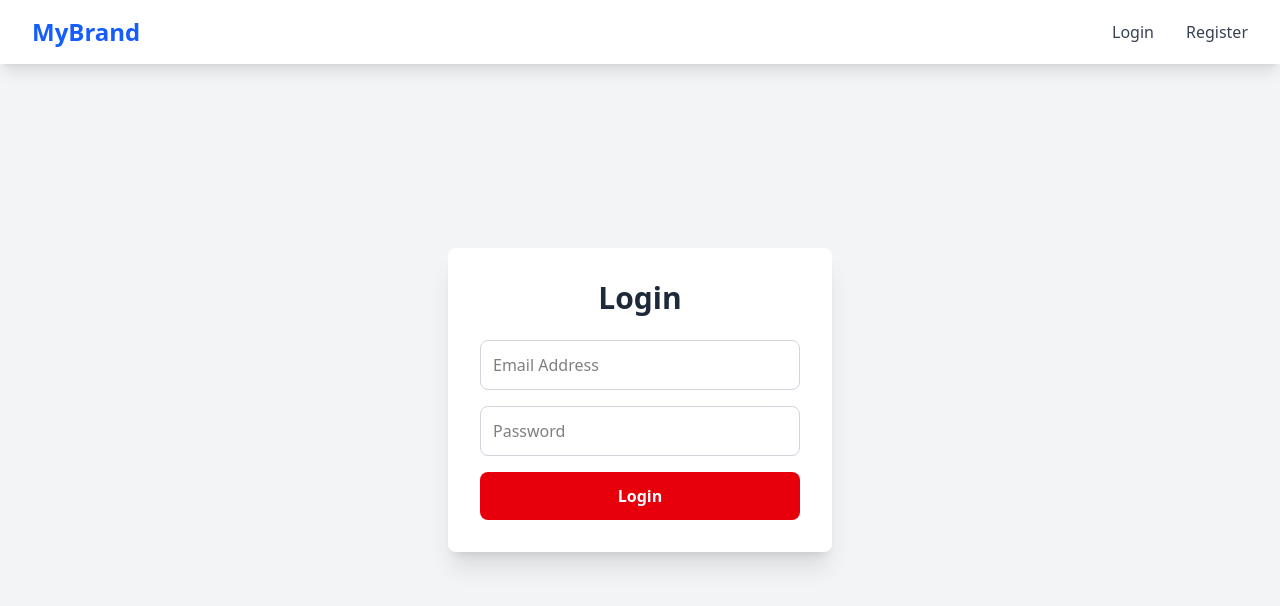
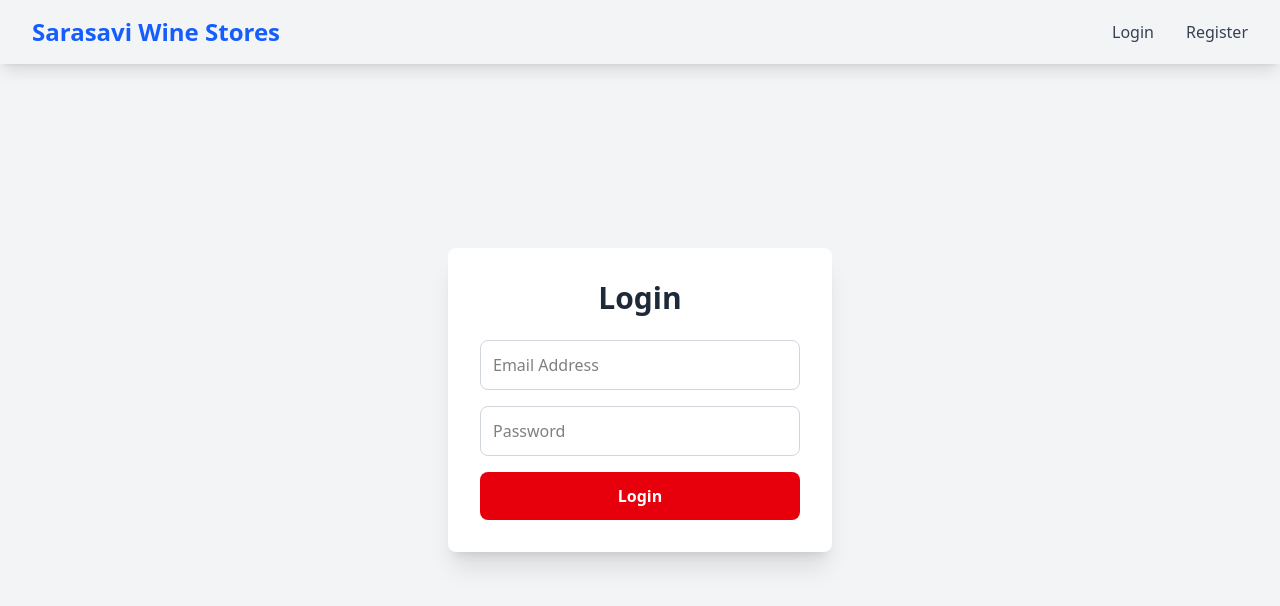
Before and after one commit to JanithUpGit/Mini-Bar-web-app, a React (Vite) app in the folder frontend/: page /login in a window 1280 px wide. Shown: the top 606 px of the page. Built offline with nearby package versions, Linux system fonts and the light colour scheme.

Commit message:
feat: Add background image to LoginPage and update Navbar branding

```diff
--- a/frontend/src/components/loginNav.jsx
+++ b/frontend/src/components/loginNav.jsx
@@ -6,12 +6,12 @@ const Navbar = () => {
   const [isOpen, setIsOpen] = useState(false);
 
   return (
-    <nav className="bg-white shadow-lg fixed w-full top-0 left-0 z-50">
+    <nav className="bg-gray-100 shadow-lg fixed w-full top-0 left-0 z-50">
       <div className="max-w-7xl mx-auto px-4 sm:px-6 lg:px-8">
         <div className="flex justify-between h-16 items-center">
           {/* Logo/Brand */}
           <div className="flex-shrink-0 text-2xl font-bold text-blue-600">
-            <Link to="/">MyBrand</Link>
+            <Link to="/">Sarasavi Wine Stores</Link>
           </div>
 
           {/* Desktop Menu */}
--- a/frontend/src/pages/LoginPage.jsx
+++ b/frontend/src/pages/LoginPage.jsx
@@ -1,4 +1,5 @@
 import React, { useState } from 'react';
+import {backgroundimage} from '../../assets/images/Login_Register_BG.png';
 import { authAPI } from '../services/api';
 import Navbar from '../components/loginNav';
 import { useNavigate } from 'react-router-dom';
```
Also changed, not shown: 1 other file (tests, documents, lock files or other folders).
